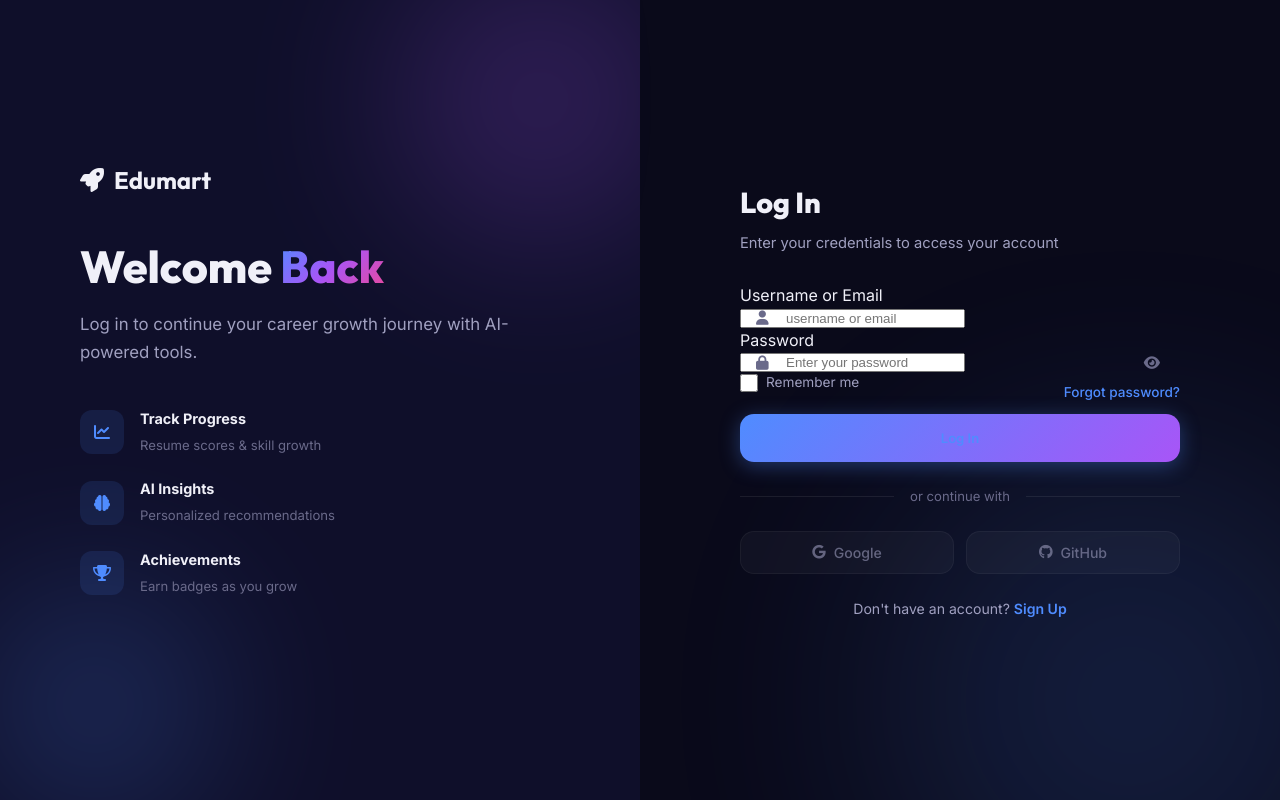
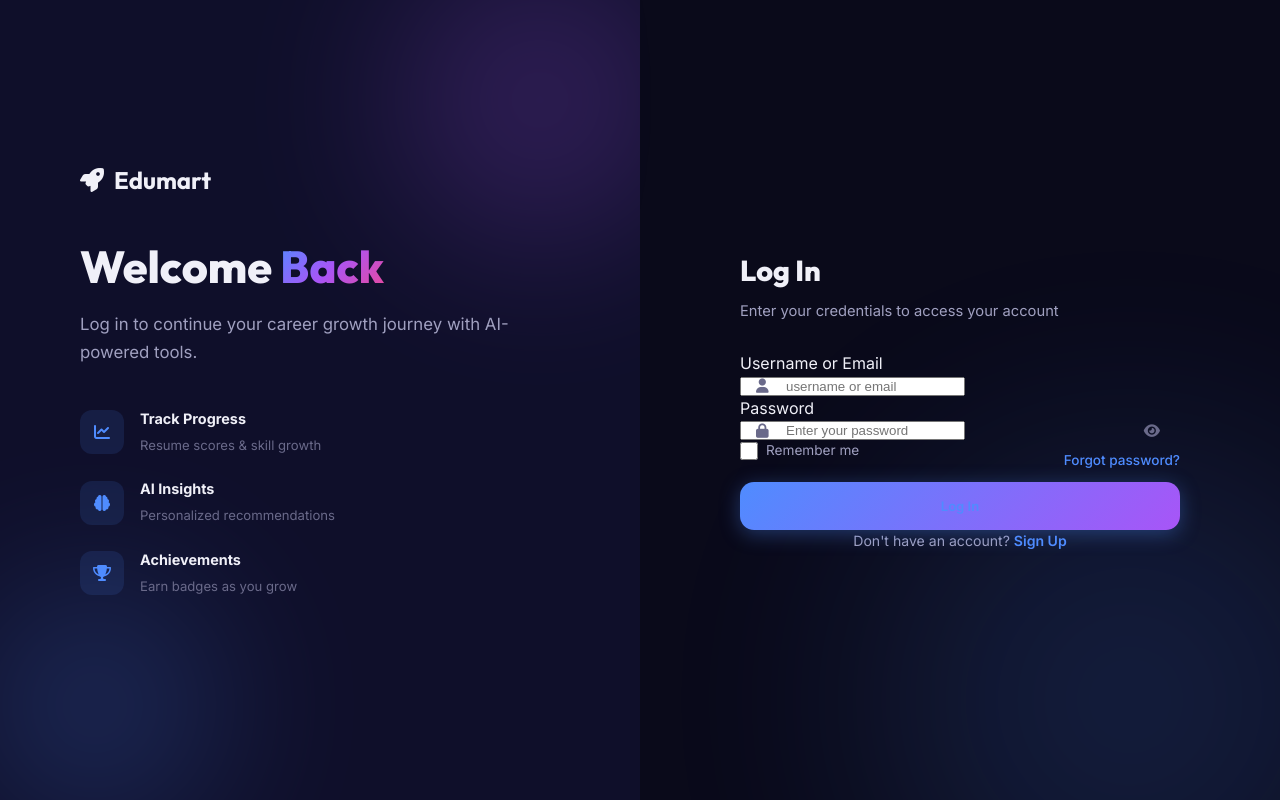
Before and after one commit to Jyoti-199000/Ai-career-assistance, a Django app: page /auth/login/ in a window 1280 px wide. Run offline with Django 5.2, Linux system fonts and the light colour scheme.

Commit message:
removed social login buttons

```diff
--- a/templates/accounts/login.html
+++ b/templates/accounts/login.html
@@ -92,18 +92,7 @@
         </button>
       </form>
 
-      <div class="auth-divider">
-        <span>or continue with</span>
-      </div>
 
-      <div class="social-login">
-        <button class="btn btn-social" disabled title="Coming soon">
-          <i class="fab fa-google"></i> Google
-        </button>
-        <button class="btn btn-social" disabled title="Coming soon">
-          <i class="fab fa-github"></i> GitHub
-        </button>
-      </div>
 
       <p class="auth-footer-text">
         Don't have an account? <a href="{% url 'signup' %}">Sign Up</a>
```
Also changed, not shown: templates/accounts/signup.html (+0 -11 lines).
